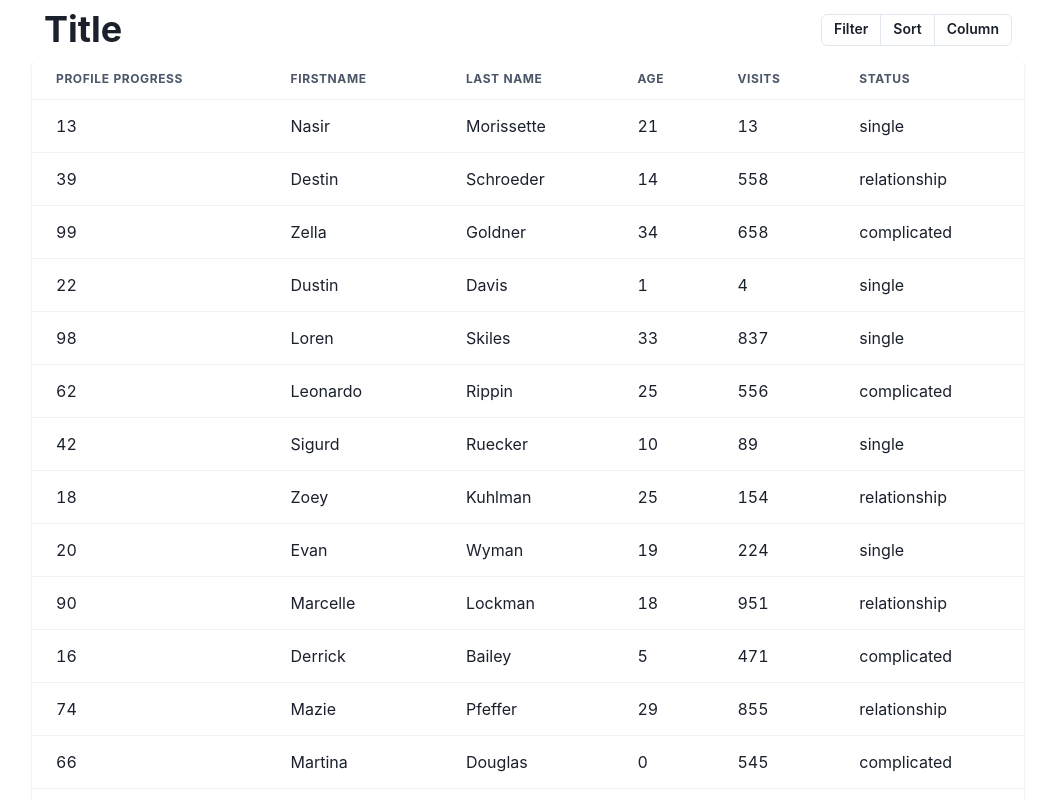
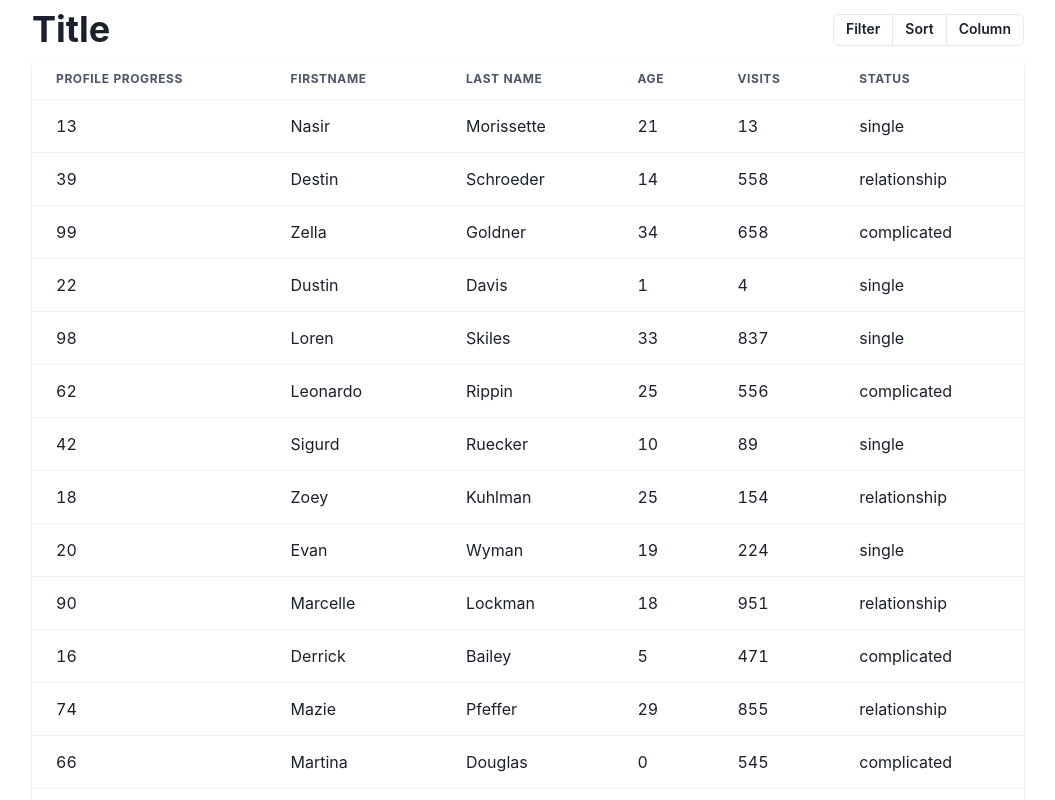
Before and after one commit to owenchang1992/Headless-Table-Example, a React (Vite) app: page / in a window 1280 px wide. Shown: the top 800 px of the page, without its empty margins (112-1167 px from the left). Built offline with nearby package versions, Linux system fonts and the light colour scheme.

Commit message:
feat(head): adjust padding

```diff
--- a/src/components/Table/TableHeader.tsx
+++ b/src/components/Table/TableHeader.tsx
@@ -56,7 +56,7 @@ const TableHeaderPanel = ({ table }: { table: Table<Person> }) => {
   const placement = useBreakpointValue<DrawerProps['placement']>({ base: 'bottom', md: 'right' })
 
   return (
-    <Flex justifyContent="space-between" alignItems="center" py={2} px={3}>
+    <Flex justifyContent="space-between" alignItems="center" py={2}>
       <Heading>Title</Heading>
       <ButtonGroup size="sm" isAttached variant='outline'>
         <Button>
```
